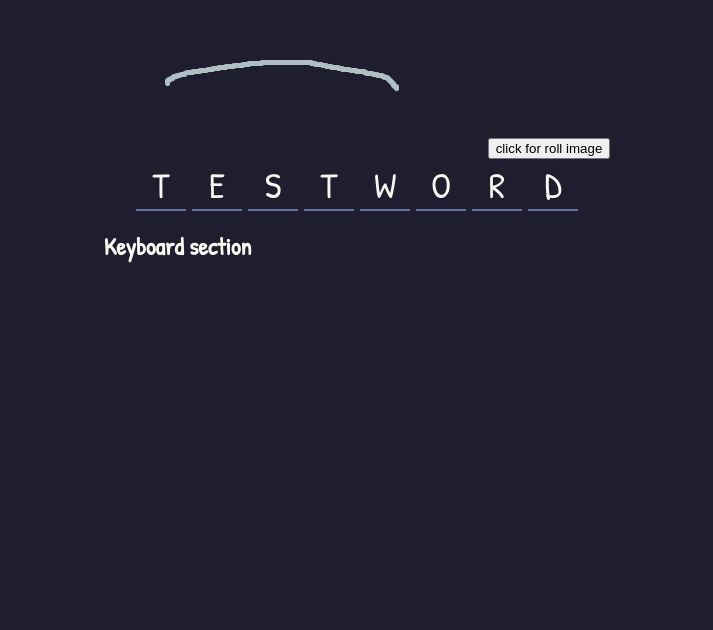
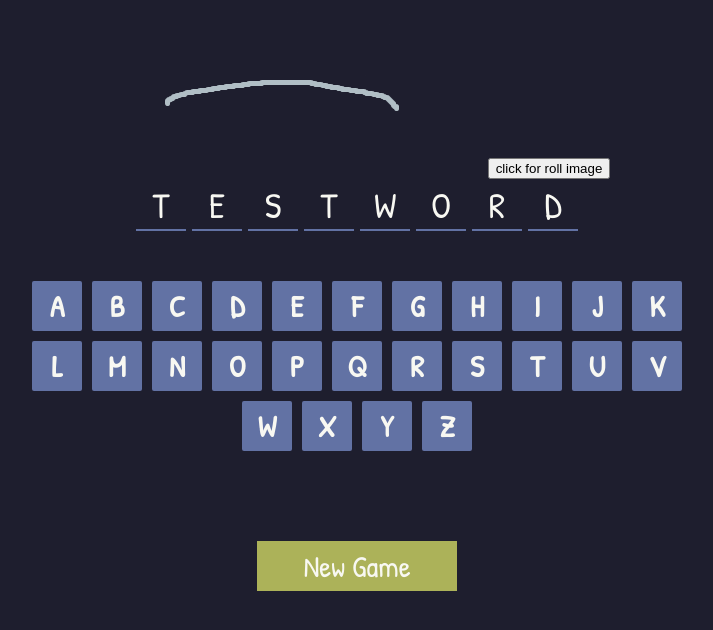
Before and after one commit to markopaunovic1/Hangman-React, a React (Vite) app: page / in a window 1280 px wide. Shown: the part 474-1104 px from the top of the page, without its empty margins (283-996 px from the left). Before the commit the page ends 800 px from the top, so only its background shows below. Built offline with nearby package versions, Linux system fonts and the light colour scheme.

Commit message:
Created keyboard elements and style

```diff
--- a/src/App.jsx
+++ b/src/App.jsx
@@ -35,6 +35,10 @@
       <section>
         <Keyboard />
       </section>
+
+      <section>
+        <button className="newGameButton">New Game</button>
+      </section>
     </main>
   );
 }
--- a/src/components/CurrentWord/index.css
+++ b/src/components/CurrentWord/index.css
@@ -3,4 +3,5 @@
   justify-content: center;
   text-align: center;
   gap: 6px;
+  margin-bottom: 50px;
 }
--- a/src/components/Keyboard/Keyboard.jsx
+++ b/src/components/Keyboard/Keyboard.jsx
@@ -1,9 +1,18 @@
-import React from "react"
+import React from "react";
+import "./index.css";
 
 function Keyboard() {
+  const alphabet = "abcdefghijklmnopqrstuvwxyz";
+
+  const displayKeyboard = alphabet.split("").map((eachKey, index) => {
     return (
-        <h1>Keyboard section</h1>
-    )
+      <button key={index} className="eachKey">
+        {eachKey.toUpperCase()}
+      </button>
+    );
+  });
+
+  return <span className="keyboardElements">{displayKeyboard}</span>;
 }
 
 export default Keyboard;
--- a/src/components/Keyboard/index.css
+++ b/src/components/Keyboard/index.css
@@ -0,0 +1,21 @@
+span.keyboardElements {
+  display: flex;
+  flex-wrap: wrap;
+  gap: 10px;
+  justify-content: center;
+  max-width: 650px;
+  margin-bottom: 90px;
+}
+
+button.eachKey {
+  background-color: #6272a4;
+  color: #f8f8f2;
+  border: none;
+  font-size: 30px;
+  border-radius: 2px;
+  font-weight: bold;
+  font-family: "Patrick Hand", cursive;
+  height: 50px;
+  width: 50px;
+  cursor: pointer;
+}
--- a/src/index.css
+++ b/src/index.css
@@ -26,6 +26,13 @@
   color: #f8f8f2;
 }
 
+main {
+  display: flex;
+  flex-direction: column;
+  align-items: center;
+  padding: 20px;
+}
+
 section.information-section {
   text-align: center;
   font-size: 34px;
@@ -40,3 +47,14 @@
   border-bottom: 2px solid #6272a4;
   font-size: 36px;
 }
+
+.newGameButton {
+  width: 200px;
+  height: 50px;
+  border: none;
+  background-color: #acb259;
+  color: #f8f8f2;
+  font-size: 30px;
+  font-family: "Patrick Hand", cursive;
+  cursor: pointer;
+}
```
